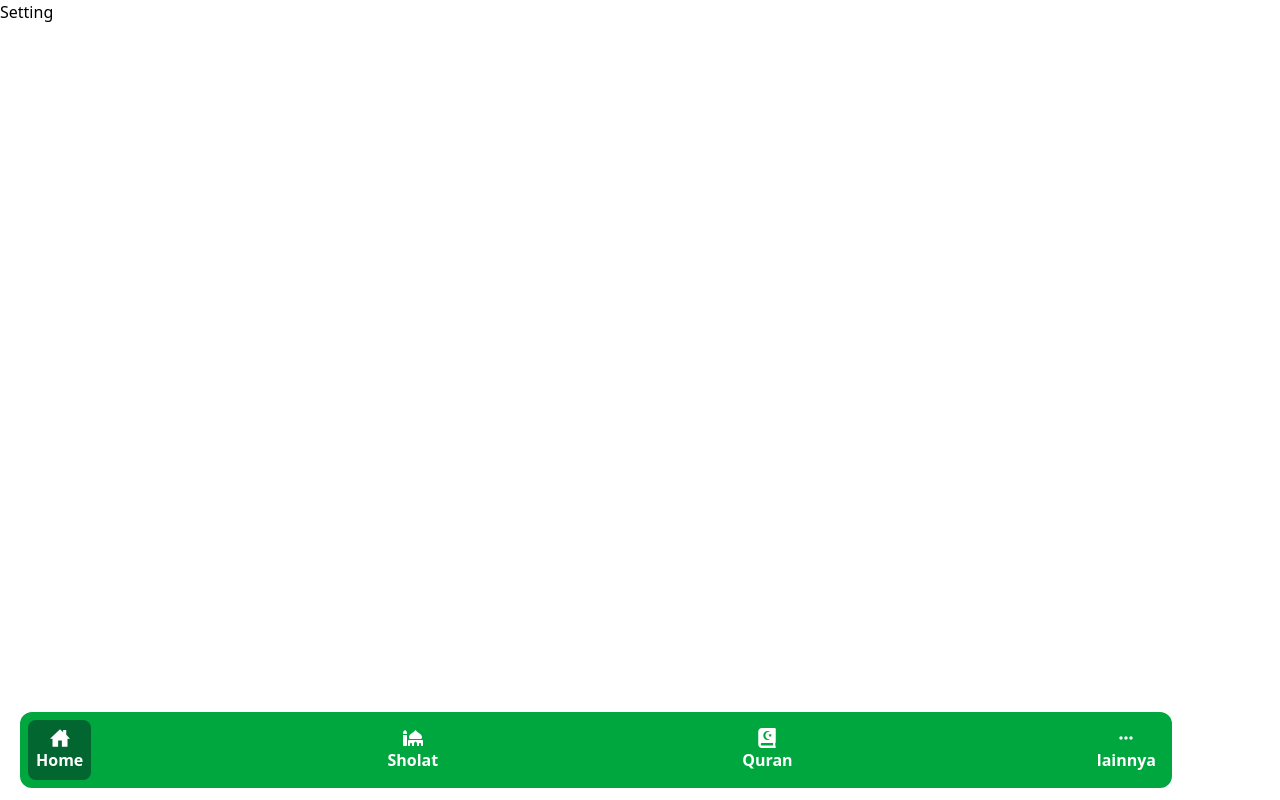
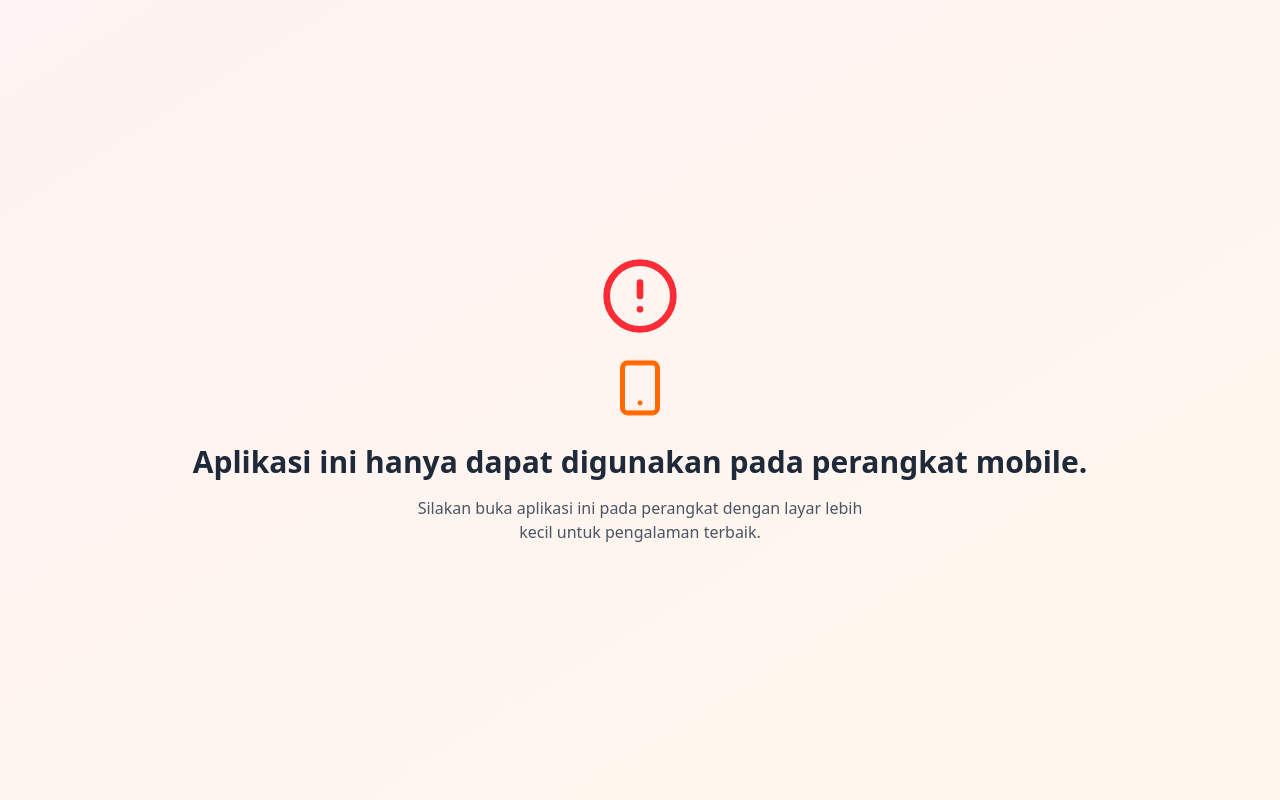
Before and after one commit to Athrsyd/Dzikruhu, a React (Vite) app: page /settings in a window 1280 px wide. Built offline with nearby package versions, Linux system fonts and the light colour scheme; no server answers.

Commit message:
modified:   src/App.jsx 	modified:   src/components/Navbar/Navbar.jsx 	modified:   src/pages/Sholat/Components/SecBento.jsx

```diff
--- a/src/App.jsx
+++ b/src/App.jsx
@@ -1,5 +1,6 @@
-import React from 'react'
+import React, { use } from 'react'
 import { BrowserRouter, Routes, Route } from 'react-router-dom'
+import { Smartphone, AlertCircle } from 'lucide-react'
 import WaktuSholat from './pages/WaktuSholat/WaktuSholat'
 import Navbar from './components/Navbar/Navbar'
 import AlQuranApp from './pages/Quran/Quran'
@@ -11,6 +12,17 @@ import Home from './pages/Home/Home'
 import Setting from './pages/Setting/Setting'
 
 const App = () => {
+  console.log(window.innerWidth)
+  if (window.innerWidth > 850) {
+    return (
+      <div className='flex flex-col justify-center items-center h-screen bg-linear-to-br from-red-50 to-orange-50'>
+        <AlertCircle size={80} className='text-red-500 mb-6' />
+        <Smartphone size={60} className='text-orange-500 mb-6 animate-bounce' />
+        <h1 className='text-3xl font-bold mb-4 text-gray-800'>Aplikasi ini hanya dapat digunakan pada perangkat mobile.</h1>
+        <p className='text-center text-gray-600 max-w-md'>Silakan buka aplikasi ini pada perangkat dengan layar lebih kecil untuk pengalaman terbaik.</p>
+      </div>
+    )
+  }
   return (
     <>
       <BrowserRouter>
--- a/src/components/Navbar/Navbar.jsx
+++ b/src/components/Navbar/Navbar.jsx
@@ -1,8 +1,8 @@
-import {useEffect, useState} from 'react'
+import { useEffect, useState } from 'react'
 import { useNavbar } from '../../context/NavbarContext.jsx';
 import { Link } from 'react-router-dom';
 import { IoHomeSharp } from "react-icons/io5";
-import { FaMosque, FaQuran  } from "react-icons/fa";
+import { FaMosque, FaQuran } from "react-icons/fa";
 import { MdOutlineMoreHoriz } from "react-icons/md";
 
 
@@ -22,25 +22,27 @@ const Navbar = () => {
 
   if (!isOpen) return null;
   return (
-    <nav className="bg-green-600 p-2 text-white fixed -bottom-2 w-9/10 m-5 rounded-xl">
+    <header className="p-5 w-full fixed bottom-0 left-0 right-0 z-50">
+
+      <nav className="bg-green-600 p-2 text-white w-full rounded-xl">
         {/* <h1 className="text-xl font-bold">Muslim App</h1> */}
         <div className="contaier flex flex-row items-start justify-between  ">
 
-      <Link to="/" onClick={()=>changePage('home')}>
+          <Link to="/" onClick={() => changePage('home')}>
             <div className={`home flex flex-col items-center  p-2 rounded-lg ${page === 'home' ? 'bg-green-800' : ''}`}>
               <IoHomeSharp size={20} onClick={() => setPage('home')} />
               <h3 className='font-bold'>Home</h3>
             </div>
           </Link>
-      <Link to="/sholat" onClick={()=>changePage('pray')}>
+          <Link to="/sholat" onClick={() => changePage('pray')}>
             <div className={`pray flex flex-col items-center  p-2 rounded-lg ${page === 'pray' ? 'bg-green-800' : ''}`}>
               <FaMosque size={20} />
               <h3 className='font-bold'>Sholat</h3>
             </div>
           </Link>
-      <Link to="/quran" onClick={()=>changePage('quran')}>
+          <Link to="/quran" onClick={() => changePage('quran')}>
             <div className={`quran flex flex-col items-center  p-2 rounded-lg ${page === 'quran' ? 'bg-green-800' : ''}`}>
-          <FaQuran  size={20} />
+              <FaQuran size={20} />
               <h3 className='font-bold'>Quran</h3>
             </div>
           </Link>
@@ -50,14 +52,15 @@ const Navbar = () => {
             <h3 className='font-bold'>Doa</h3>
             </div>
             </Link> */}
-      <Link to="/more" onClick={()=>changePage('tasbih')}>
+          <Link to="/more" onClick={() => changePage('tasbih')}>
             <div className={`tasbih flex flex-col items-center  p-2 rounded-lg ${page === 'tasbih' ? 'bg-green-800' : ''}`}>
-          <MdOutlineMoreHoriz  size={20} />
+              <MdOutlineMoreHoriz size={20} />
               <h3 className='font-bold'>lainnya</h3>
             </div>
           </Link>
         </div>
       </nav>
+    </header>
   )
 }
 
--- a/src/pages/Sholat/Components/SecBento.jsx
+++ b/src/pages/Sholat/Components/SecBento.jsx
@@ -1,22 +1,22 @@
 import React from 'react'
 
-const SecBento = (children) => {
+const SecBento = ({ waktuSekarang, sholatSetelah, waktuTersisa }) => {
     return (
         <div className="SholatSekarang text-center p-5 bg rounded-xl w-1/2">
             <h2 className='text-[10px] font-bold mb-1'>Waktu saat ini :</h2>
-            <h1 className='text-4xl font-extrabold text-green-600 mb-4'>  {children.waktuSekarang}
+            <h1 className='text-4xl font-extrabold text-green-600 mb-4'>  {waktuSekarang}
             </h1>
 
             <div className="flex justify-center mb-4">
                 <div className="garis w-1/2 h-px text-center bg-black flex justify-center mb-4"></div>
             </div>
             <div className="next-sholat p-2 bg-green-100 rounded-xl w-full shadow-md">
-                <h1 className='text-sm text-center font-bold '>   {children.sholatSetelah }
+                <h1 className='text-sm text-center font-bold '>   {sholatSetelah }
                 </h1>
             </div>
 
             <div className="next-sholat p-2 bg-green-100 rounded-xl w-full shadow-md mt-3">
-                <h1 className='text-sm text-center font-bold  '>   {children.waktuTesisa }
+                <h1 className='text-sm text-center font-bold  '>   {waktuTersisa }
                 </h1>
             </div>
         </div>
```
Lines whose indentation alone changed are shown as unchanged.
